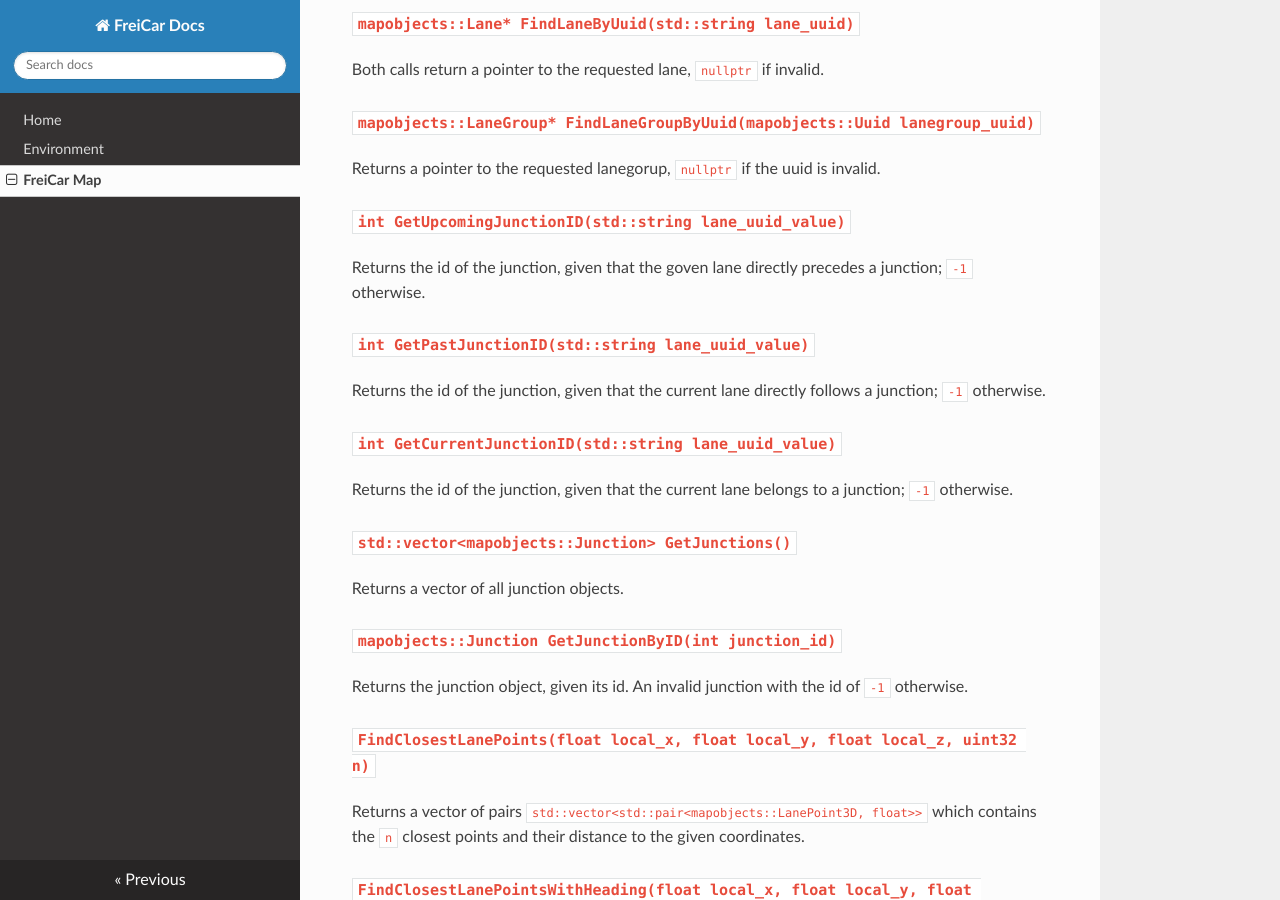
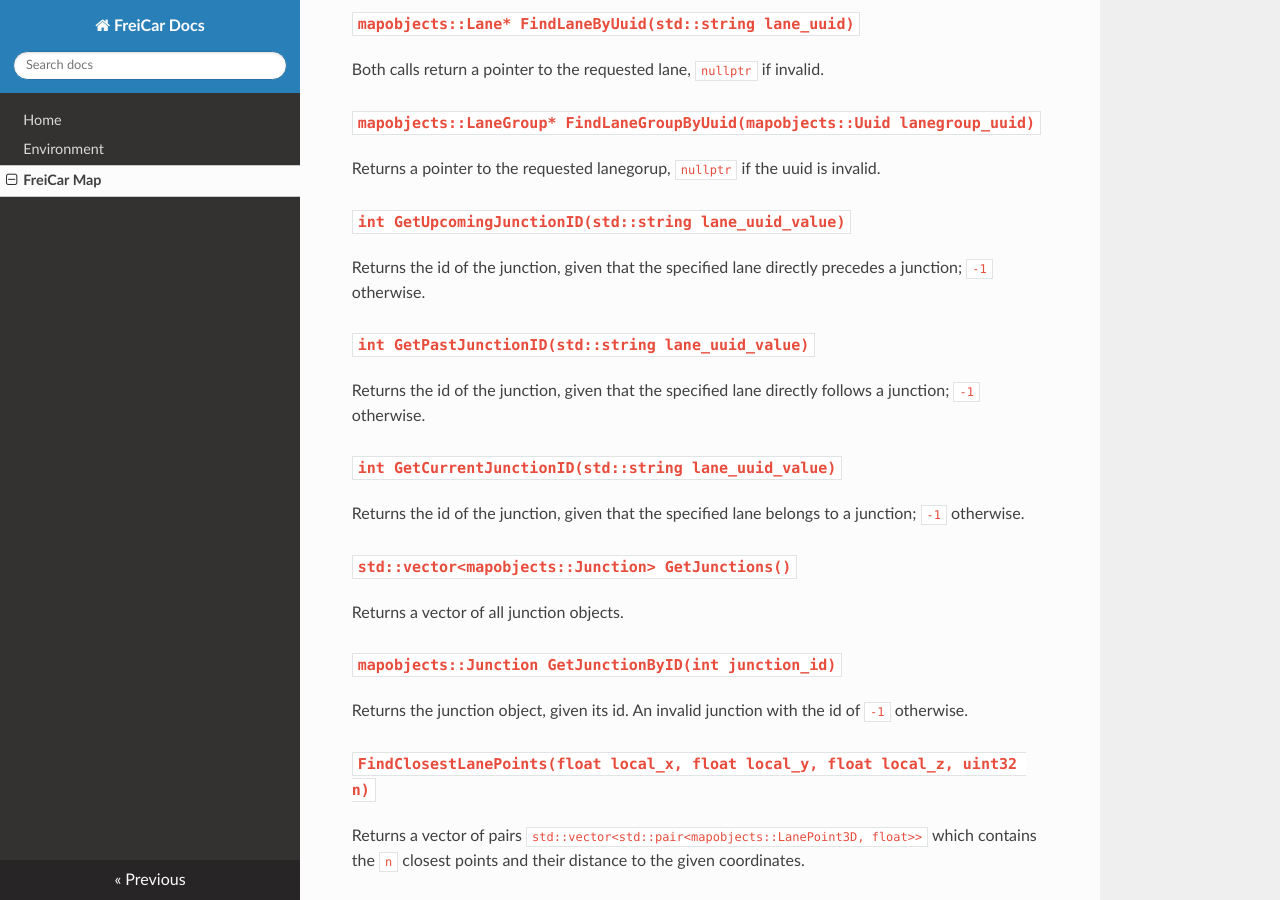
Before and after one commit to JohanVer/freicar_docs, an MkDocs documentation site: the page built from docs/nodes/freicar_map.md, in a window 1280 px wide and 900 px high, scrolled down 10124 px. Built offline with MkDocs 1.6.1, drawn with Linux system fonts in a browser that asks for light colours; nearby versions of some CDN libraries; some of the changed text lies outside the part shown.

Commit message:
hotfix: broken links, typos

```diff
--- a/docs/nodes/freicar_map.md
+++ b/docs/nodes/freicar_map.md
@@ -378,11 +378,11 @@ Both calls return a pointer to the requested lane, `nullptr` if invalid.
 ### `mapobjects::LaneGroup* FindLaneGroupByUuid(mapobjects::Uuid lanegroup_uuid)`
 Returns a pointer to the requested lanegorup, `nullptr` if the uuid is invalid.
 ### `int GetUpcomingJunctionID(std::string lane_uuid_value)`
-Returns the id of the junction, given that the goven lane directly precedes a junction; `-1` otherwise.
+Returns the id of the junction, given that the specified lane directly precedes a junction; `-1` otherwise.
 ### `int GetPastJunctionID(std::string lane_uuid_value)`
-Returns the id of the junction, given that the current lane directly follows a junction; `-1` otherwise.
+Returns the id of the junction, given that the specified lane directly follows a junction; `-1` otherwise.
 ### `int GetCurrentJunctionID(std::string lane_uuid_value)`
-Returns the id of the junction, given that the current lane belongs to a junction; `-1` otherwise.
+Returns the id of the junction, given that the specified lane belongs to a junction; `-1` otherwise.
 ### `std::vector<mapobjects::Junction> GetJunctions()`
 Returns a vector of all junction objects.
 ### `mapobjects::Junction GetJunctionByID(int junction_id)`
@@ -474,7 +474,7 @@ Returns the type of the sign. So far "RightOfWay" and "Stop" are used.
 Returns the 3D coordinates of the road sign.
 ___
 ### `bool Lane::IsOffroad()`
-There is a dummy lane in the structure with "?" as its uuid. Some agents report this as their current lane uuid to indicate, they're not close to any road.
+There is a dummy lane in the structure with "?" as its uuid. Some agents report this as their current lane uuid to indicate they're not close to any road.
 ### `std::vector<const Roadsign*> Lane::GetRoadSigns()`
 Returns a list of all road signs (by pointer).
 ### `bool Lane::HasRoadSign(std::string sign_name)`
@@ -549,4 +549,4 @@ Starts a local server to receive the map from a remote machine.
 Stops the aforementioned map server.
 ___
 ## 8.4. Planners
-A detailed explanation of planners is provided in [section 5.1.](#51-Planning)
+A detailed explanation of planners is provided in [section 5.1.](#51-planning)
```
Also changed, not shown: other parts of docs/nodes/freicar_map.md (+2 -2 lines).
